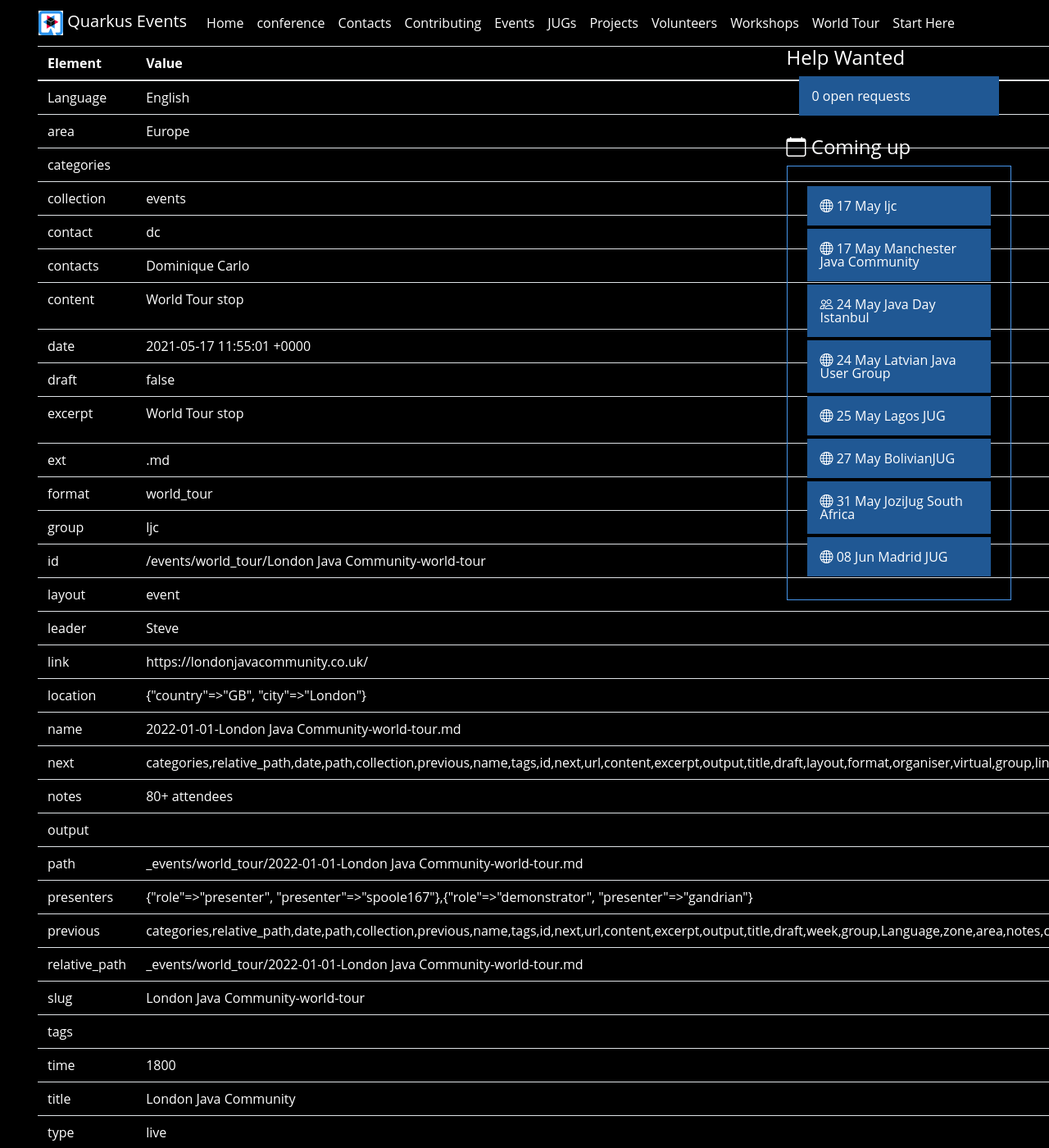
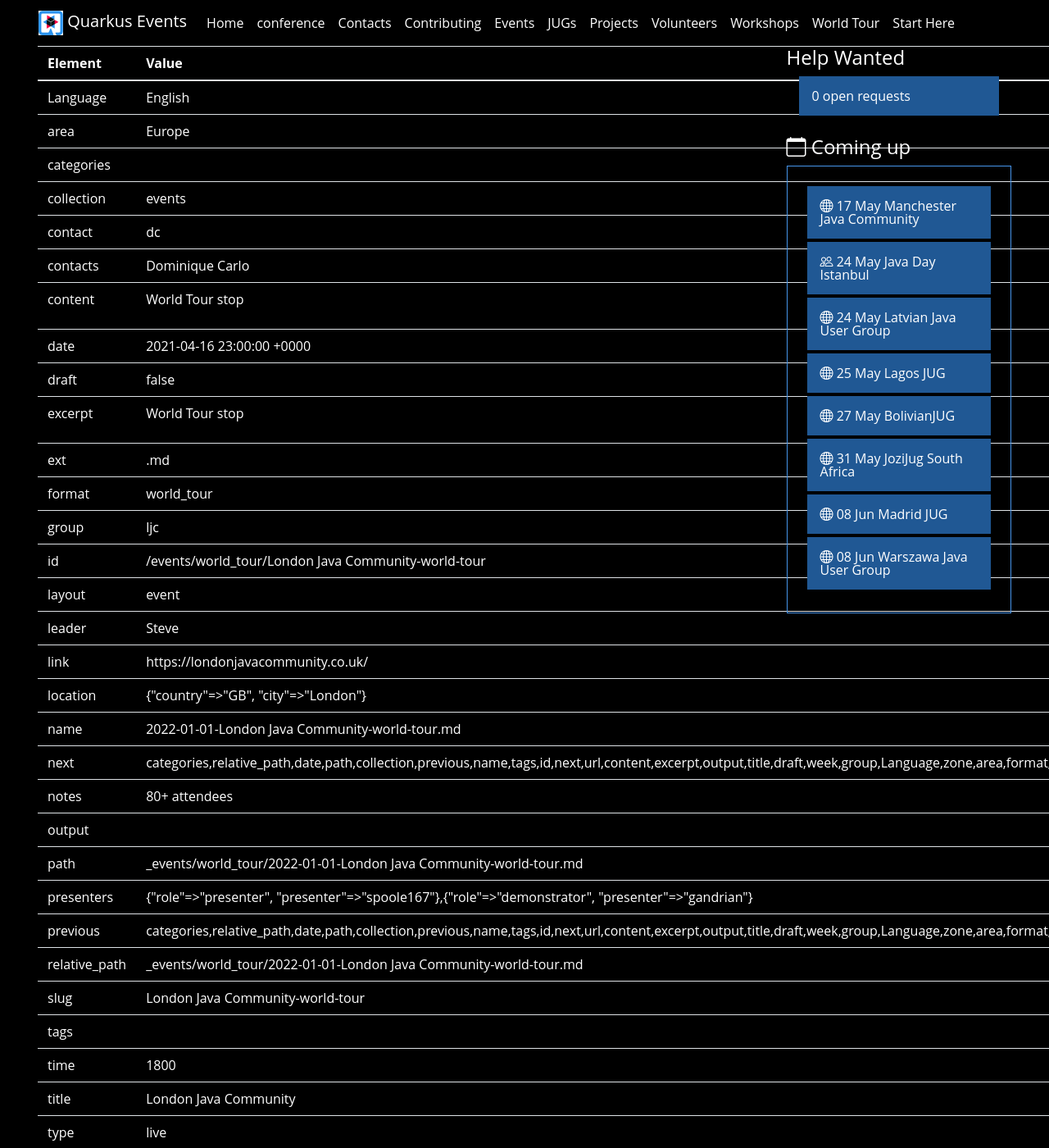
Before and after one commit to spoole167/quarkus-events.github.io, a Jekyll site: the page built from _events/world_tour/2022-01-01-London Java Community-world-tour.md, in a window 1280 px wide and 1400 px high. Shown: the whole window at 82% size. Built offline with Jekyll 4.4.1, drawn with Linux system fonts in a browser that asks for light colours.

Commit message:
Update Tour “2022-01-01-London Java Community-world-tour”

```diff
--- a/_events/world_tour/2022-01-01-London Java Community-world-tour.md
+++ b/_events/world_tour/2022-01-01-London Java Community-world-tour.md
@@ -9,7 +9,7 @@
 group: ljc
 link: https://londonjavacommunity.co.uk/
 week: 2021-03-15
-date: 2021-05-17T11:55:01.875Z
+date: 2021-04-16T23:00:00.000Z
 time: 1800
 zone: GMT
 presenters:
```
